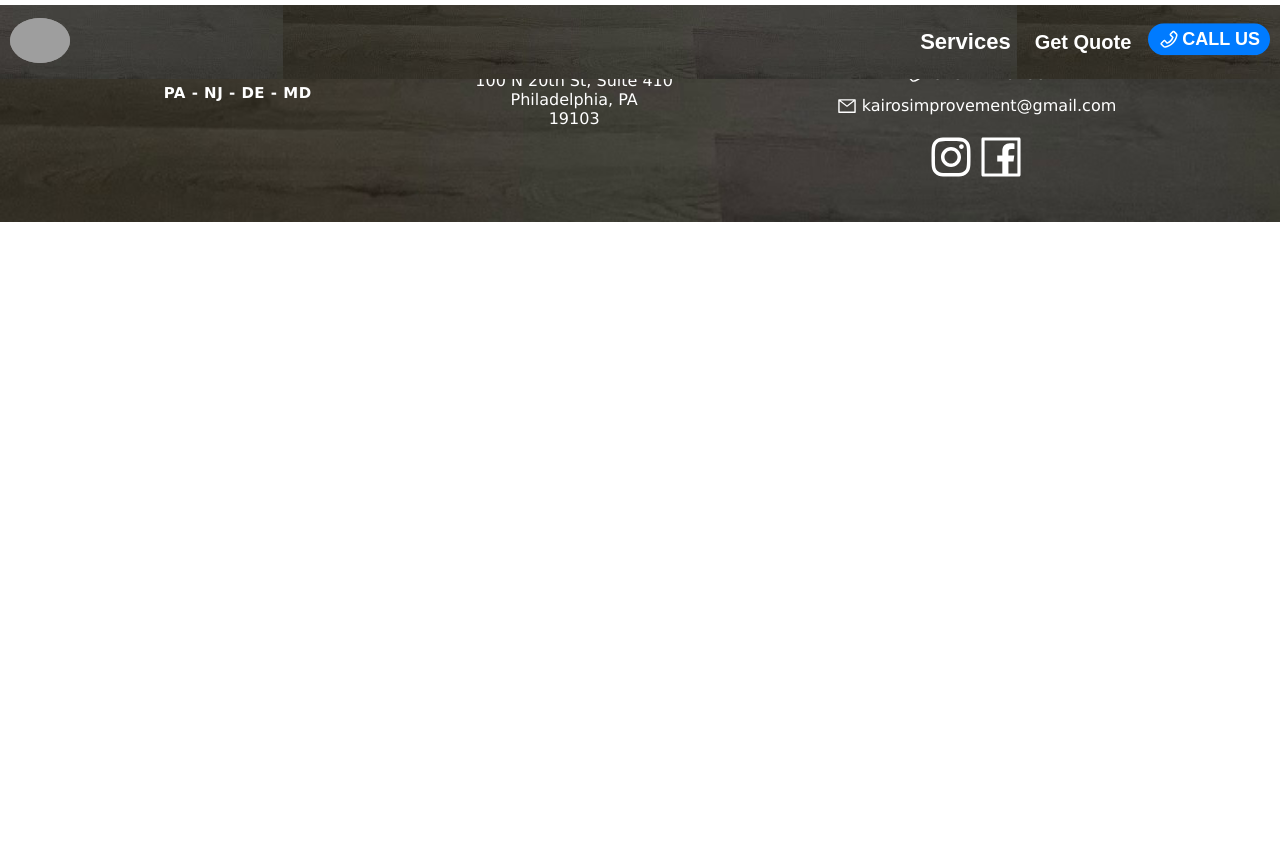
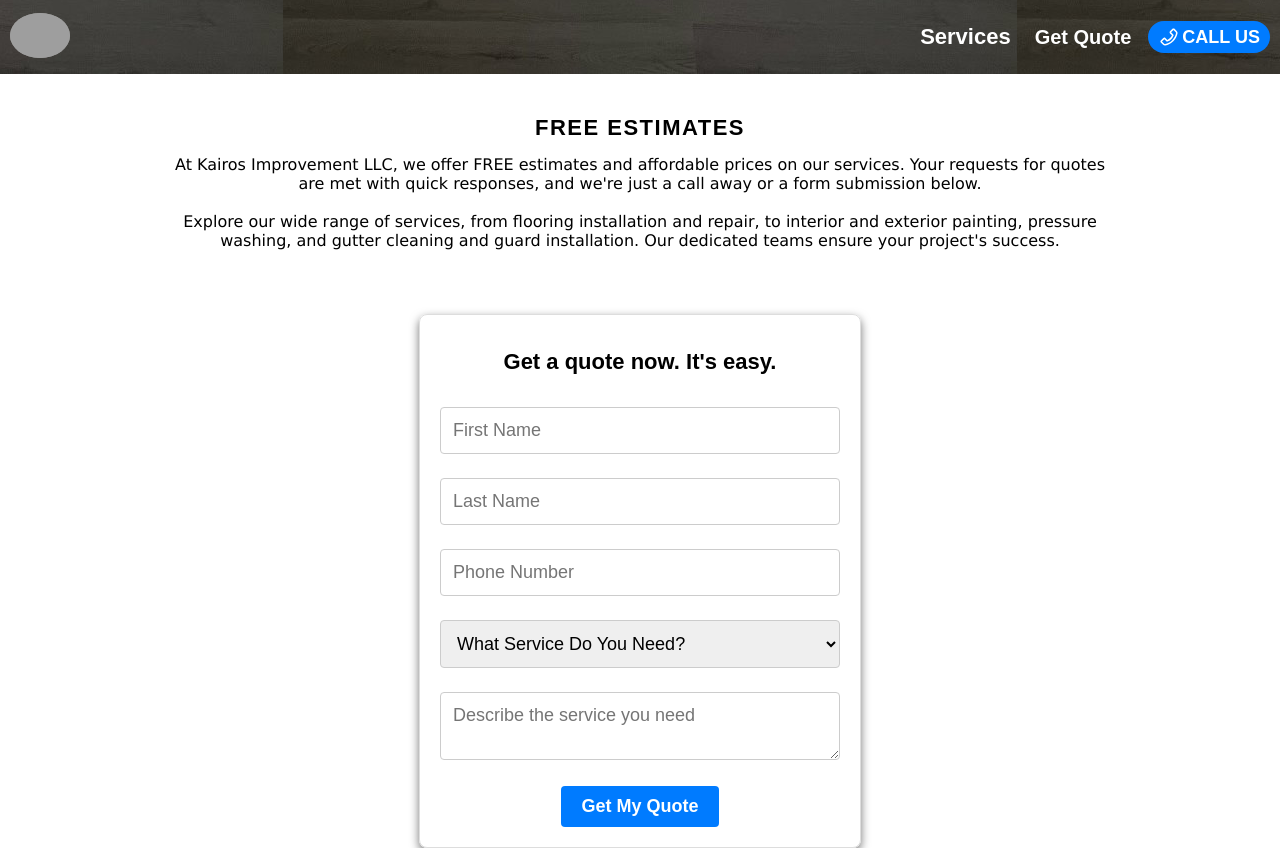
Before and after one commit to bhdornelles/kairos-app, a React (Create React App) app: page /quote in a window 1280 px wide. Shown: the top 848 px of the page. Before the commit the page ends 800 px from the top, so only its background shows below. Built offline with nearby package versions, Linux system fonts and the light colour scheme; grey boxes are pictures that could not be loaded.

Commit message:
Navbar above all app, customized services

```diff
--- a/public/index.html
+++ b/public/index.html
@@ -2,14 +2,14 @@
 <html lang="en">
   <head>
     <meta charset="utf-8" />
-    <link rel="icon" href="%PUBLIC_URL%/favicon.ico" />
+    <link rel="icon" href="/assets/logo001.png" />
     <meta name="viewport" content="width=device-width, initial-scale=1" />
     <meta name="theme-color" content="#000000" />
     <meta
       name="description"
-      content="Web site created using create-react-app"
+      content="Commercial & Residential Renovations"
     />
-    <link rel="apple-touch-icon" href="%PUBLIC_URL%/logo192.png" />
+    <link rel="apple-touch-icon" href="/assets/logo001.png" />
     <!--
       manifest.json provides metadata used when your web app is installed on a
       user's mobile device or desktop. See https://developers.google.com/web/fundamentals/web-app-manifest/
@@ -24,7 +24,7 @@
       work correctly both with client-side routing and a non-root public URL.
       Learn how to configure a non-root public URL by running `npm run build`.
     -->
-    <title>React App</title>
+    <title>Kairos Improvement LLC</title>
   </head>
   <body>
     <noscript>You need to enable JavaScript to run this app.</noscript>
--- a/src/AppRouter.tsx
+++ b/src/AppRouter.tsx
@@ -6,6 +6,7 @@ import Flooring from "./screens/Flooring";
 import Gutter from "./screens/Gutter";
 import Painting from "./screens/Painting";
 import PressureWashing from "./screens/Pressure Washing";
+import QuotePage from "./screens/Quote";
 
 export default function AppRouter() {
     return(
@@ -17,6 +18,7 @@ export default function AppRouter() {
                 <Route path="/gutter" element={<Gutter />}/>
                 <Route path="/painting" element={<Painting />}/>
                 <Route path="/pressurewashing" element={<PressureWashing />}/>
+                <Route path="/quote" element={<QuotePage />}/>
             </Routes>
             <Footer />
         </div>
--- a/src/components/footer/styles.css
+++ b/src/components/footer/styles.css
@@ -10,7 +10,7 @@
     background-size: cover;
     background-position: bottom;
     color: white;
-    padding-top: 10px;
+    padding-top: 20px;
     padding-bottom: 20px;
 }
 
--- a/src/components/form-quote/styles.css
+++ b/src/components/form-quote/styles.css
@@ -25,13 +25,14 @@
   textarea,
   select,
   option {
-    width: 95%;
+    width: 100%;
     padding: 12px;
     margin: 12px 0;
     border: 1px solid #ccc;
     border-radius: 4px;
     font-family: Arial, Helvetica, sans-serif;
     font-size: 18px;
+    box-sizing: border-box;
   }
 
   button {
--- a/src/components/navbar/styles.css
+++ b/src/components/navbar/styles.css
@@ -11,6 +11,7 @@ body {
       position: fixed;
       width: 100%;
       padding: 10px;
+      z-index: 100;
     }
 
     .image-container a {
--- a/src/screens/Flooring/index.tsx
+++ b/src/screens/Flooring/index.tsx
@@ -6,8 +6,13 @@ import { AiOutlineFacebook, AiOutlineInstagram } from 'react-icons/ai';
 import FormQuote from '../../components/form-quote';
 import ReviewSlider from '../../components/reviews/Review';
 import AreaServed from '../../components/area-served';
+import { useEffect } from 'react';
 
 export default function Flooring(){
+    useEffect(() => {
+        window.scrollTo(0, 0)
+    }, []);
+
     const sliderSettings = {
         dots: true,
         slidesToShow: 1,
@@ -38,7 +43,7 @@ export default function Flooring(){
         <div className='page-container'>
             <div className="first-block-floor">
                 <button onClick={scrollToQuoteForm}>GET 30% OFF</button>
-                <h3>VALID UNTIL DECEMBER 25TH 2023</h3>
+                <h3>VALID UNTIL DECEMBER 24TH 2023</h3>
             </div>
             <div className='second-block'>
                 <h1>FLOORING</h1>
--- a/src/screens/Gutter/index.tsx
+++ b/src/screens/Gutter/index.tsx
@@ -6,8 +6,13 @@ import { AiOutlineFacebook, AiOutlineInstagram } from 'react-icons/ai';
 import FormQuote from '../../components/form-quote';
 import ReviewSlider from '../../components/reviews/Review';
 import AreaServed from '../../components/area-served';
+import { useEffect } from 'react';
 
 export default function Gutter(){
+    useEffect(() => {
+        window.scrollTo(0, 0)
+    }, []);
+
     const sliderSettings = {
         dots: true,
         slidesToShow: 1,
--- a/src/screens/Home/index.tsx
+++ b/src/screens/Home/index.tsx
@@ -31,7 +31,7 @@ export default function Home() {
             <div className='centered-content'>
                 <div className='text-image'>
                     <h2>From small to large renovations.</h2>
-                    <h3>30% OFF ON FLOORING SERVICES <br/>UNTIL DECEMBER 25TH 2023</h3>
+                    <h3>30% OFF ON FLOORING SERVICES <br/>UNTIL DECEMBER 24TH 2023</h3>
                 </div>
                 <div className='button-main-container'>
                     <button className="btn-get-quote" onClick={scrollToQuoteForm}>GET A QUOTE NOW</button>
--- a/src/screens/Painting/index.tsx
+++ b/src/screens/Painting/index.tsx
@@ -6,8 +6,13 @@ import { AiOutlineFacebook, AiOutlineInstagram } from 'react-icons/ai';
 import FormQuote from '../../components/form-quote';
 import ReviewSlider from '../../components/reviews/Review';
 import AreaServed from '../../components/area-served';
+import { useEffect } from 'react';
 
 export default function Painting(){
+    useEffect(() => {
+        window.scrollTo(0, 0)
+    }, []);
+
     const sliderSettings = {
         dots: true,
         slidesToShow: 1,
--- a/src/screens/Pressure Washing/index.tsx
+++ b/src/screens/Pressure Washing/index.tsx
@@ -6,8 +6,13 @@ import { AiOutlineFacebook, AiOutlineInstagram } from 'react-icons/ai';
 import FormQuote from '../../components/form-quote';
 import ReviewSlider from '../../components/reviews/Review';
 import AreaServed from '../../components/area-served';
+import { useEffect } from 'react';
 
 export default function PressureWashing(){
+    useEffect(() => {
+        window.scrollTo(0, 0)
+    }, []);
+
     const sliderSettings = {
         dots: true,
         slidesToShow: 1,
--- /dev/null
+++ b/src/screens/Quote/index.tsx
@@ -0,0 +1,21 @@
+import FormQuote from '../../components/form-quote';
+import ReviewSlider from '../../components/reviews/Review';
+import './styles.css';
+
+export default function QuotePage() {
+    return(
+        <div className='page-container'>
+            <div className='quote-block'>
+                <h1>FREE ESTIMATES</h1>
+                <h2>At Kairos Improvement LLC, we offer FREE estimates and affordable prices on our services. Your requests for quotes are met with quick responses, and we're just a call away or a form submission below. <br/><br/>Explore our wide range of services, from flooring installation and repair, to interior and exterior painting, pressure washing, and gutter cleaning and guard installation. Our dedicated teams ensure your project's success.</h2>
+            </div>
+            <div className='component-container'>
+            <FormQuote />
+            <ReviewSlider reviews={[]} />
+            </div>
+        </div>
+    )
+}
+
+// CHECK THE ISSUE WITH CLASSNAME THAT IF A NAME ON CLASSNAME IS EQUAL TO OTHER PAGE
+// WILL PULL THAT CLASSNAME ATTRIBUTES FROM THAT OTHER PAGE!!
--- /dev/null
+++ b/src/screens/Quote/styles.css
@@ -0,0 +1,31 @@
+.page-container {
+    text-align: center;
+}
+
+.quote-block {
+    padding-top: 100px;
+    width: 95%;
+    margin: 0 auto;
+}
+
+.quote-block h1 {
+    font-family: Arial, Helvetica, sans-serif;
+    font-size: 22px;
+    letter-spacing: 1.5px;
+}
+
+.quote-block h2 {
+    font-size: 16px;
+    font-weight: 100;
+    font-family: Verdana, Geneva, Tahoma, sans-serif;
+}
+
+.component-container {
+    padding-top: 10px;
+}
+
+@media (min-width: 768px) {
+    .quote-block {
+        max-width: 950px;
+    }
+}
```
Also changed, not shown: public/assets/logo001.png (added), 1 other file (tests, documents, lock files or other folders).
